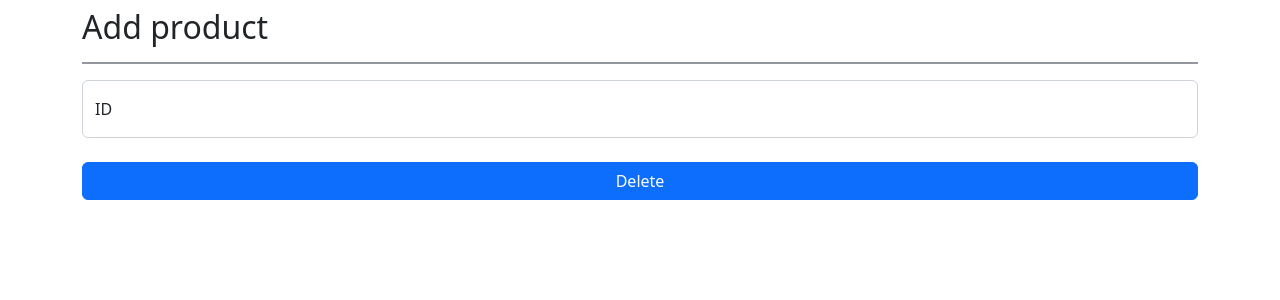
After one commit to Bopster410/my_site_inf, a Flask app: template project/templates/delete_product.html in a window 1280 px wide. The commit adds this page. Shown: the top 300 px of the page. Run offline with Flask 3, Linux system fonts and the light colour scheme; the template is opened without the code that fills it: values that come from a table or form of the project are taken from there, others are empty; parts of the project's set-up code (start-up, migrations or seed data) failed here and were passed over; some libraries are stand-ins or nearby versions.

Commit message:
minor margin on add_product and delete_product pages
template from previous commit

```diff
--- a/project/templates/add_product.html
+++ b/project/templates/add_product.html
@@ -1,6 +1,6 @@
 {% extends 'template.html' %}
 {% block body %}
-<div class="container">
+<div class="container mt-2">
     <div class="card border-0">
         <div class="card-title mb-3">
             <h2>Add product</h2>
--- /dev/null
+++ b/project/templates/delete_product.html
@@ -0,0 +1,26 @@
+{% extends 'template.html' %}
+{% block body %}
+<div class="container mt-2">
+    <div class="card-title mb-3">
+        <h2>Add product</h2>
+        <hr class="border border-secondary opacity-75">
+        <form method="post" enctype="multipart/form-data">
+            {{ form.csrf_token }}
+            <div class="col-12">
+                <div class="form-floating">
+                    {% if form.title_to_delete.errors %}
+                        {{ form.title_to_delete(class="form-control is-invalid", placeholder="example_title_to_delete") }}
+                            <div class="invalid-feedback">{{ form.title_to_delete.errors[0] }}</div>
+                    {% else %}
+                        {{ form.title_to_delete(class="form-control", placeholder="example_title_to_delete") }}
+                    {% endif %}
+                    {{ form.title_to_delete.label }}
+                </div>
+            </div>
+            <div class="mt-4 mb-3">
+                {{ form.delete(class="btn btn-primary btn-md w-100") }}
+            </div>
+        </form>
+    </div>
+</div>
+{% endblock %}
```
